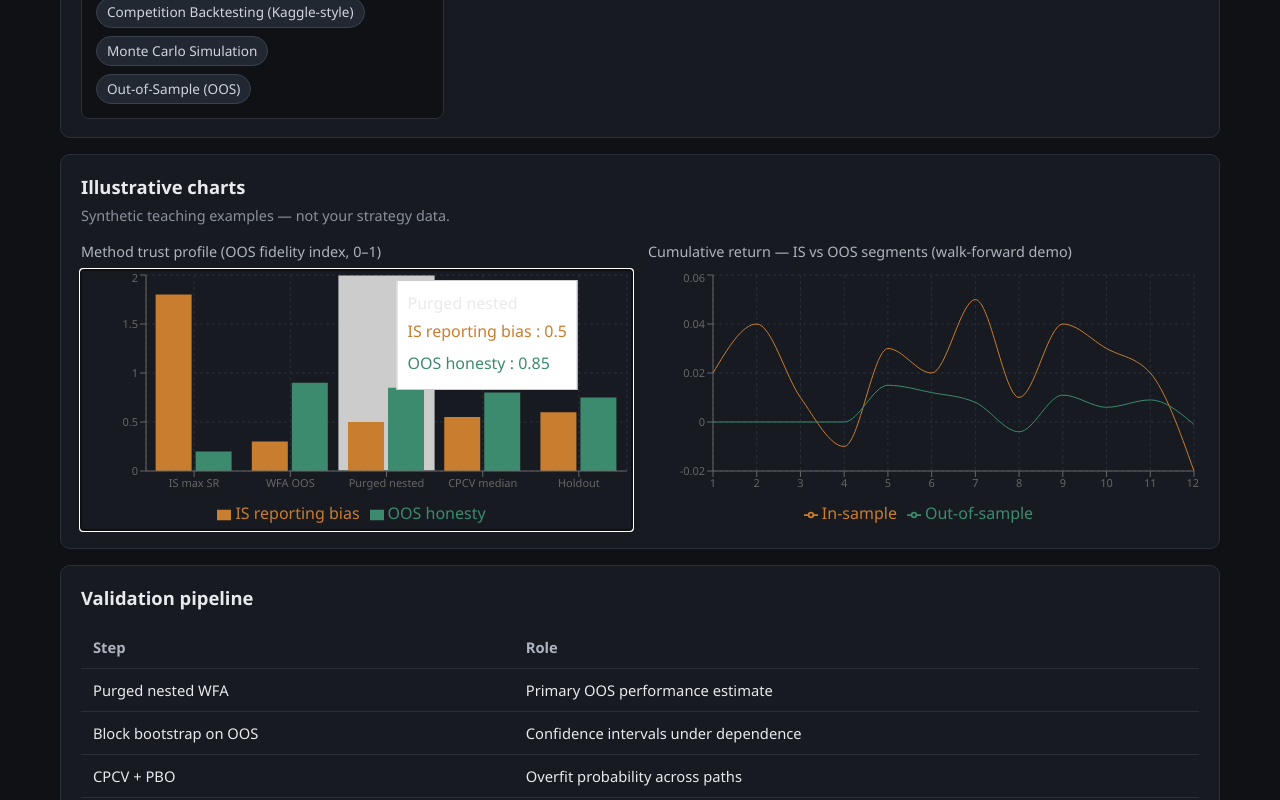
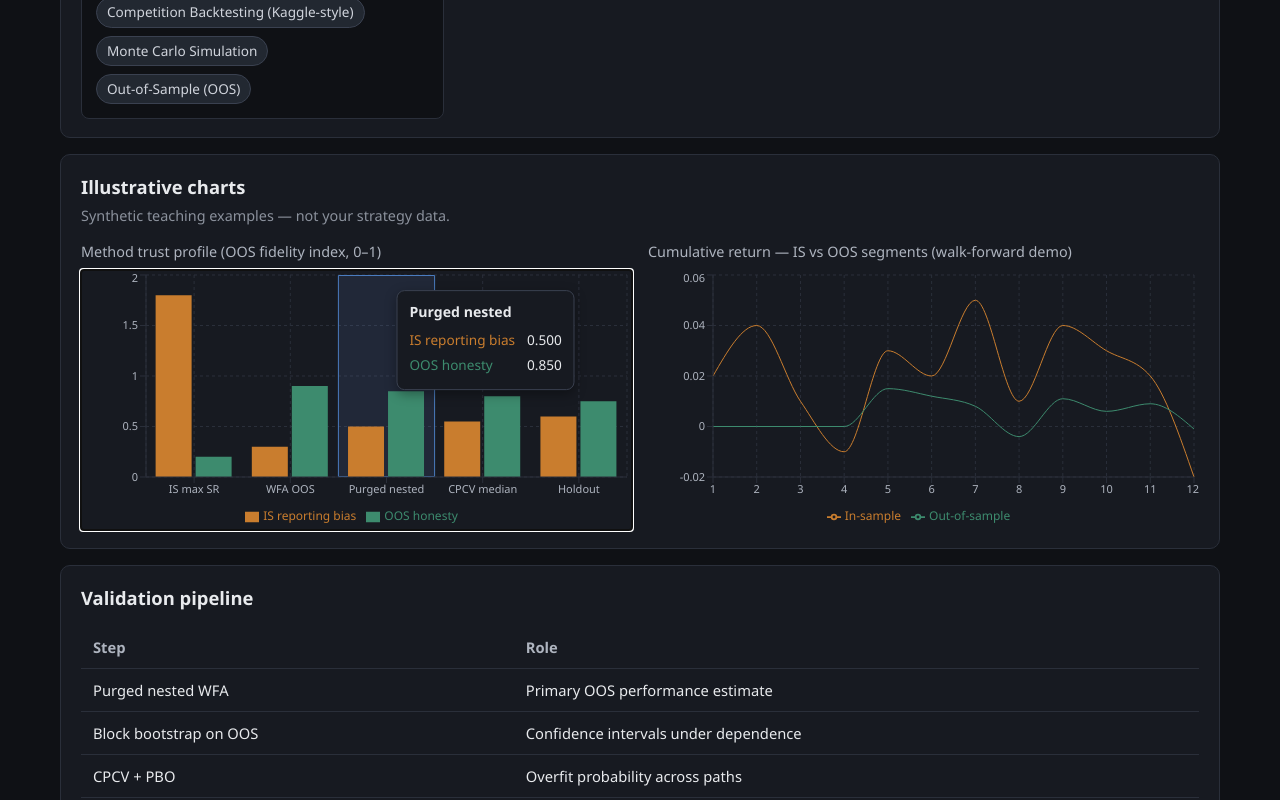
Before and after one commit to darrenadixonpi/backtest-validation-guide, a React (Vite) app: page / in a window 1280 px wide. Both pictures are taken after a click on the element 356 px from the left and 2913 px from the top of the page. Shown: the part 2513-3313 px from the top of the page. Built offline with nearby package versions, Linux system fonts and the light colour scheme.

Commit message:
Charting updates

```diff
--- a/src/App.css
+++ b/src/App.css
@@ -480,6 +480,41 @@ figcaption {
   font-size: 0.9rem;
 }
 
+.chart-tooltip {
+  background: #171a21;
+  border: 1px solid #3a4150;
+  border-radius: 8px;
+  padding: 10px 12px;
+  box-shadow: 0 4px 12px rgba(0, 0, 0, 0.35);
+  min-width: 160px;
+}
+
+.chart-tooltip-label {
+  margin: 0 0 8px;
+  color: #e8eaed;
+  font-weight: 600;
+  font-size: 0.88rem;
+}
+
+.chart-tooltip ul {
+  list-style: none;
+  margin: 0;
+  padding: 0;
+}
+
+.chart-tooltip li {
+  display: flex;
+  justify-content: space-between;
+  gap: 12px;
+  font-size: 0.85rem;
+  margin-bottom: 4px;
+}
+
+.chart-tooltip li span:last-child {
+  font-variant-numeric: tabular-nums;
+  color: #e8eaed;
+}
+
 .math-blocks {
   display: grid;
   grid-template-columns: repeat(auto-fit, minmax(280px, 1fr));
--- a/src/components/ValidationCharts.tsx
+++ b/src/components/ValidationCharts.tsx
@@ -12,6 +12,44 @@ import {
 } from 'recharts';
 import { BIAS_CHART, WFA_DEMO } from '../data/methods';
 
+type TooltipEntry = {
+  dataKey?: string | number;
+  name?: string;
+  value?: number | null;
+  color?: string;
+};
+
+function ChartTooltip({
+  active,
+  payload,
+  label,
+}: {
+  active?: boolean;
+  payload?: TooltipEntry[];
+  label?: string;
+}) {
+  if (!active || !payload?.length) return null;
+
+  return (
+    <div className="chart-tooltip">
+      <p className="chart-tooltip-label">{label}</p>
+      <ul>
+        {payload.map((entry) => (
+          <li key={String(entry.dataKey)} style={{ color: entry.color }}>
+            <span>{entry.name}</span>
+            <span>{entry.value == null ? '—' : Number(entry.value).toFixed(3)}</span>
+          </li>
+        ))}
+      </ul>
+    </div>
+  );
+}
+
+const AXIS_TICK = { fontSize: 11, fill: '#aeb4bf' };
+const GRID_STROKE = '#2a2f3a';
+const BAR_CURSOR = { fill: 'rgba(122, 162, 247, 0.1)', stroke: '#4a7cbf', strokeWidth: 1 };
+const LINE_CURSOR = { stroke: '#4a7cbf', strokeWidth: 1, strokeDasharray: '4 4' };
+
 export function ValidationCharts() {
   return (
     <section className="panel charts">
@@ -25,11 +63,11 @@ export function ValidationCharts() {
           <figcaption>Method trust profile (OOS fidelity index, 0–1)</figcaption>
           <ResponsiveContainer width="100%" height={260}>
             <BarChart data={BIAS_CHART}>
-              <CartesianGrid strokeDasharray="3 3" stroke="#2a2f3a" />
-              <XAxis dataKey="label" tick={{ fontSize: 11 }} />
-              <YAxis domain={[0, 2]} tick={{ fontSize: 11 }} />
-              <Tooltip />
-              <Legend />
+              <CartesianGrid strokeDasharray="3 3" stroke={GRID_STROKE} />
+              <XAxis dataKey="label" tick={AXIS_TICK} axisLine={{ stroke: GRID_STROKE }} tickLine={{ stroke: GRID_STROKE }} />
+              <YAxis domain={[0, 2]} tick={AXIS_TICK} axisLine={{ stroke: GRID_STROKE }} tickLine={{ stroke: GRID_STROKE }} />
+              <Tooltip content={<ChartTooltip />} cursor={BAR_CURSOR} />
+              <Legend wrapperStyle={{ color: '#aeb4bf', fontSize: 12 }} />
               <Bar dataKey="is" name="IS reporting bias" fill="#c97d2e" />
               <Bar dataKey="oos" name="OOS honesty" fill="#3d8b6e" />
             </BarChart>
@@ -40,13 +78,13 @@ export function ValidationCharts() {
           <figcaption>Cumulative return — IS vs OOS segments (walk-forward demo)</figcaption>
           <ResponsiveContainer width="100%" height={260}>
             <LineChart data={WFA_DEMO}>
-              <CartesianGrid strokeDasharray="3 3" stroke="#2a2f3a" />
-              <XAxis dataKey="block" tick={{ fontSize: 11 }} />
-              <YAxis tick={{ fontSize: 11 }} />
-              <Tooltip />
-              <Legend />
-              <Line type="monotone" dataKey="isPath" name="In-sample" stroke="#c97d2e" dot={false} />
-              <Line type="monotone" dataKey="oosPath" name="Out-of-sample" stroke="#3d8b6e" dot={false} />
+              <CartesianGrid strokeDasharray="3 3" stroke={GRID_STROKE} />
+              <XAxis dataKey="block" tick={AXIS_TICK} axisLine={{ stroke: GRID_STROKE }} tickLine={{ stroke: GRID_STROKE }} />
+              <YAxis tick={AXIS_TICK} axisLine={{ stroke: GRID_STROKE }} tickLine={{ stroke: GRID_STROKE }} />
+              <Tooltip content={<ChartTooltip />} cursor={LINE_CURSOR} />
+              <Legend wrapperStyle={{ color: '#aeb4bf', fontSize: 12 }} />
+              <Line type="monotone" dataKey="isPath" name="In-sample" stroke="#c97d2e" dot={false} connectNulls={false} />
+              <Line type="monotone" dataKey="oosPath" name="Out-of-sample" stroke="#3d8b6e" dot={false} connectNulls={false} />
             </LineChart>
           </ResponsiveContainer>
         </figure>
```
